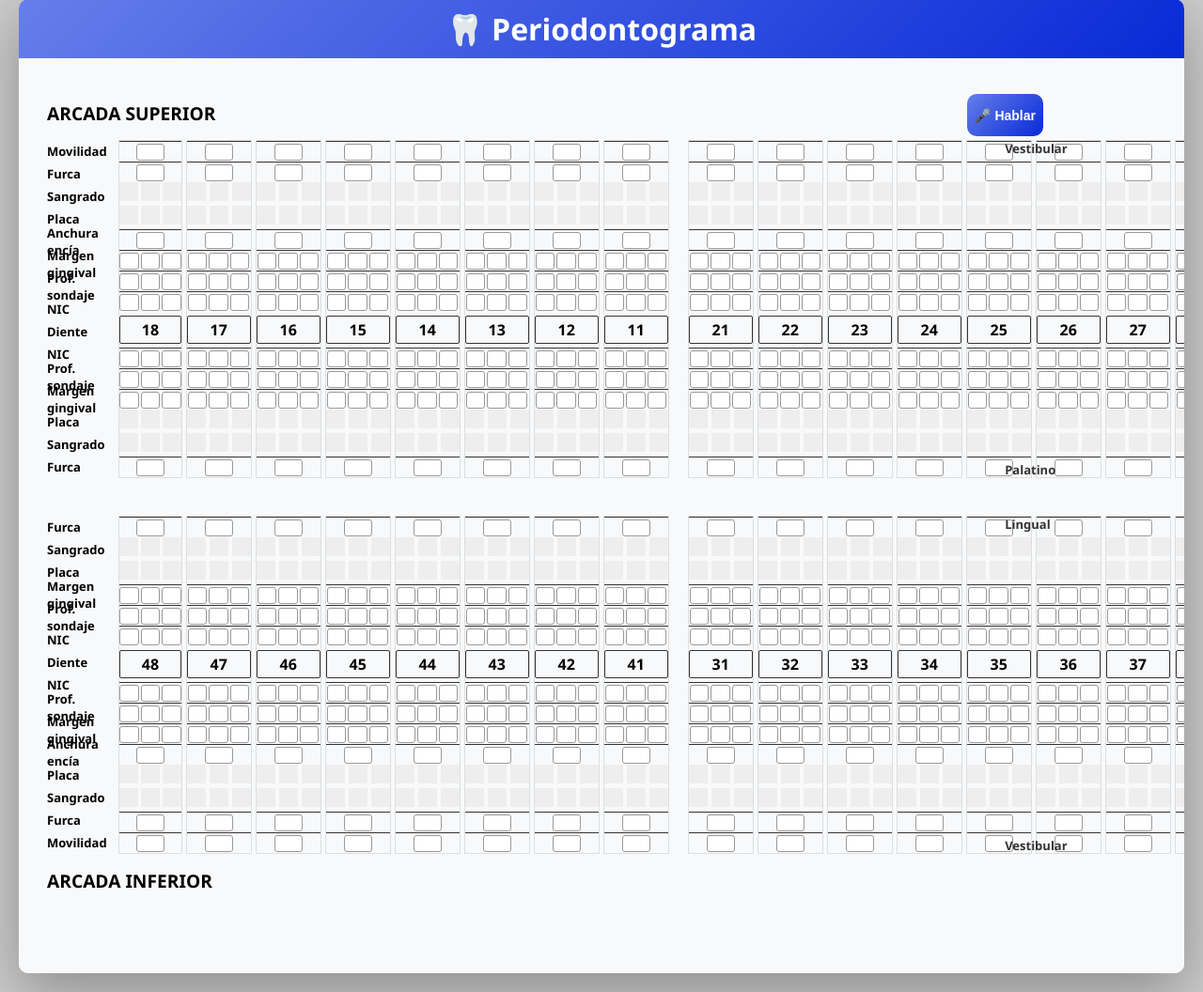
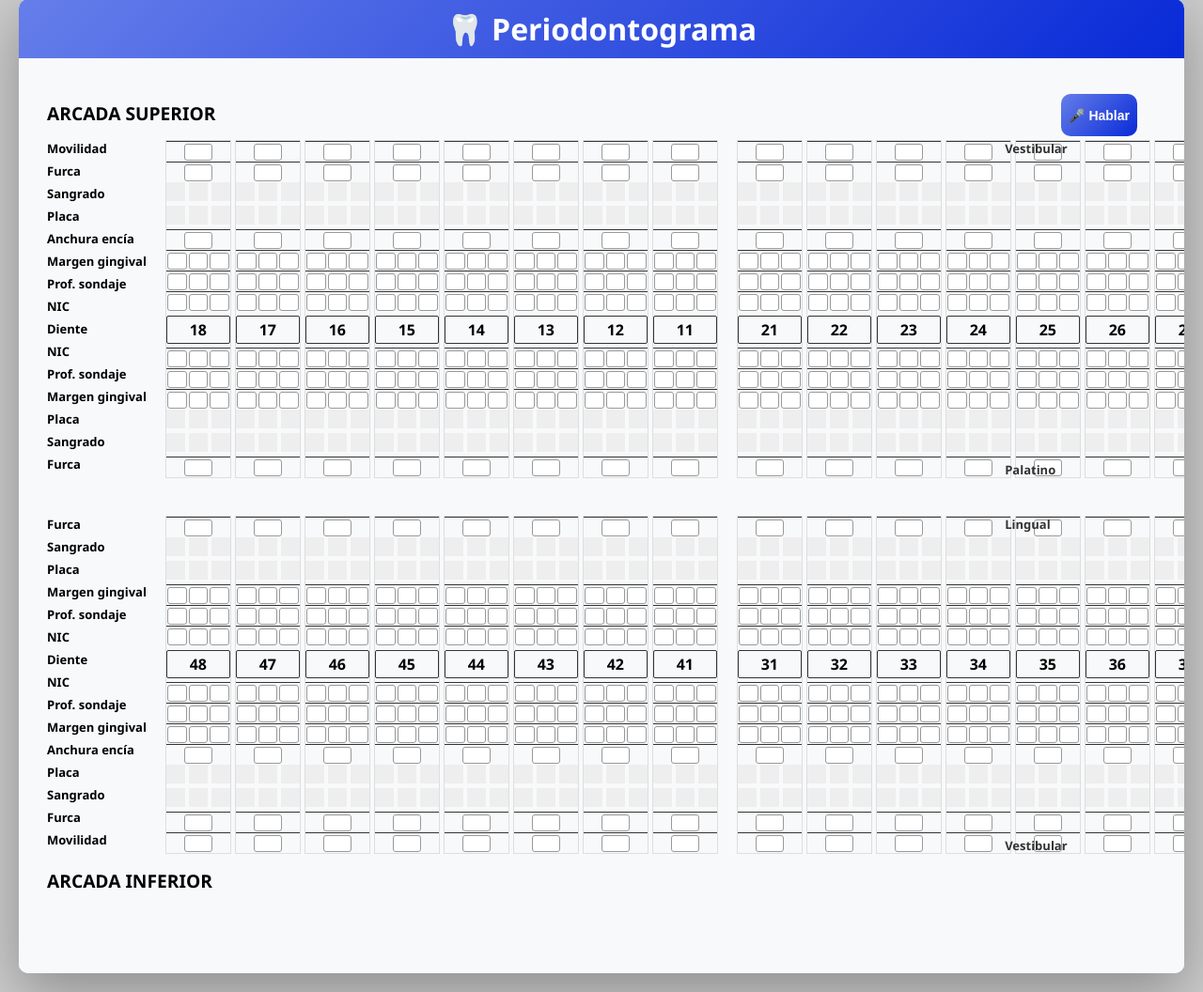
Before and after one commit to Evans-F-Jimenez/Periodontograma-con-Control-por-Voz, a PHP site: page / in a window 1280 px wide. Shown: the part 21-1077 px from the top of the page at 94% size. Run offline with PHP 8.4, Linux system fonts and the light colour scheme.

Commit message:
Text fila se mantiene igual sin importar tamano de pantalla o ventana

```diff
--- a/V2/periodontograma/public/style.css
+++ b/V2/periodontograma/public/style.css
@@ -119,15 +119,16 @@ body {
   display: flex;
   flex-direction: column;
   justify-content: flex-start;
-  margin-right: 10px;
+  margin-right: 20px;
   font-size: 13px;
   font-weight: bold;
 }
 
 .titulo {
   height: 24px;
-  display: flex;
+  /* display: flex; */
   align-items: center;
+  white-space: nowrap;
 }
 
 .titulos-fila.invertido {
@@ -251,7 +252,7 @@ input {
 .button-container {
   margin-top: 8px;
   margin-bottom: 4px;
-  margin-right: 120px;
+  margin-right: 20px;
   padding: 4px 8px;
   font-size: 14px;
   cursor: pointer;
```
